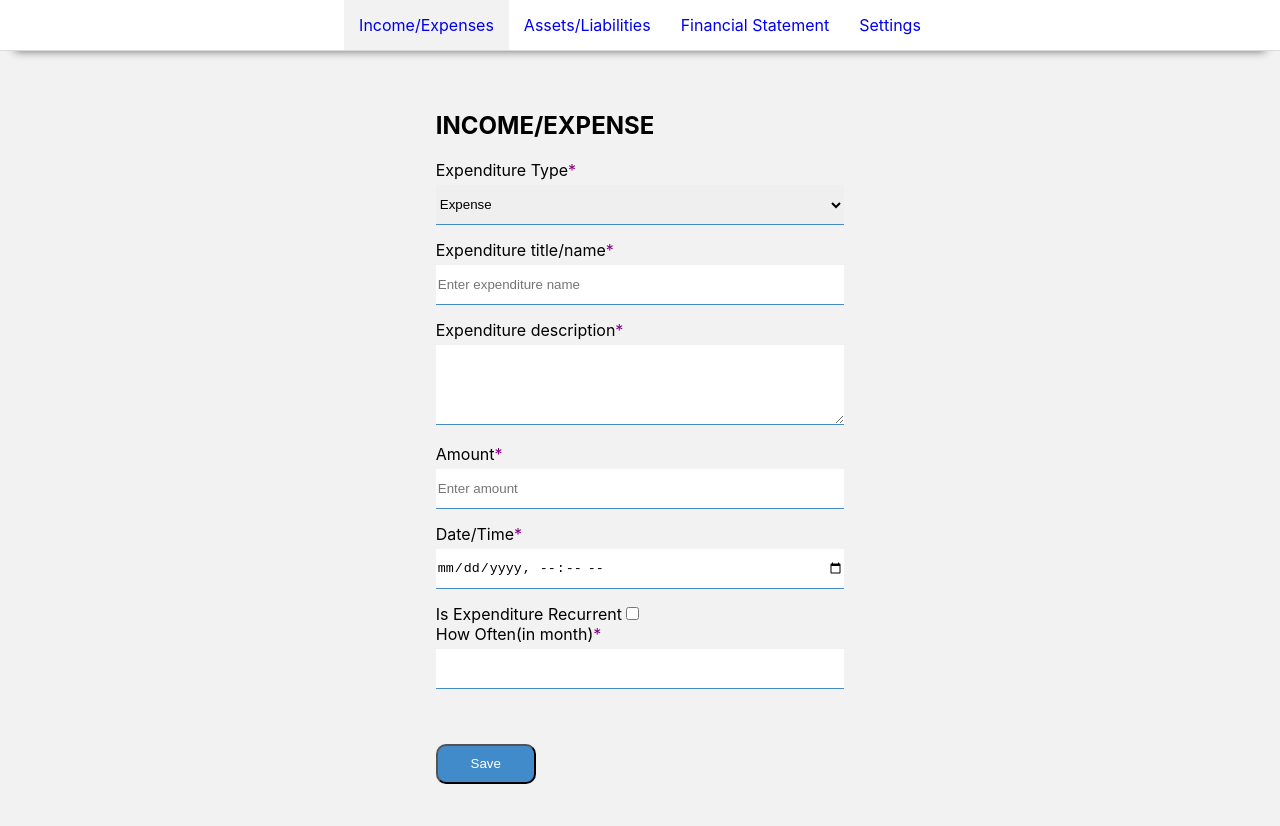
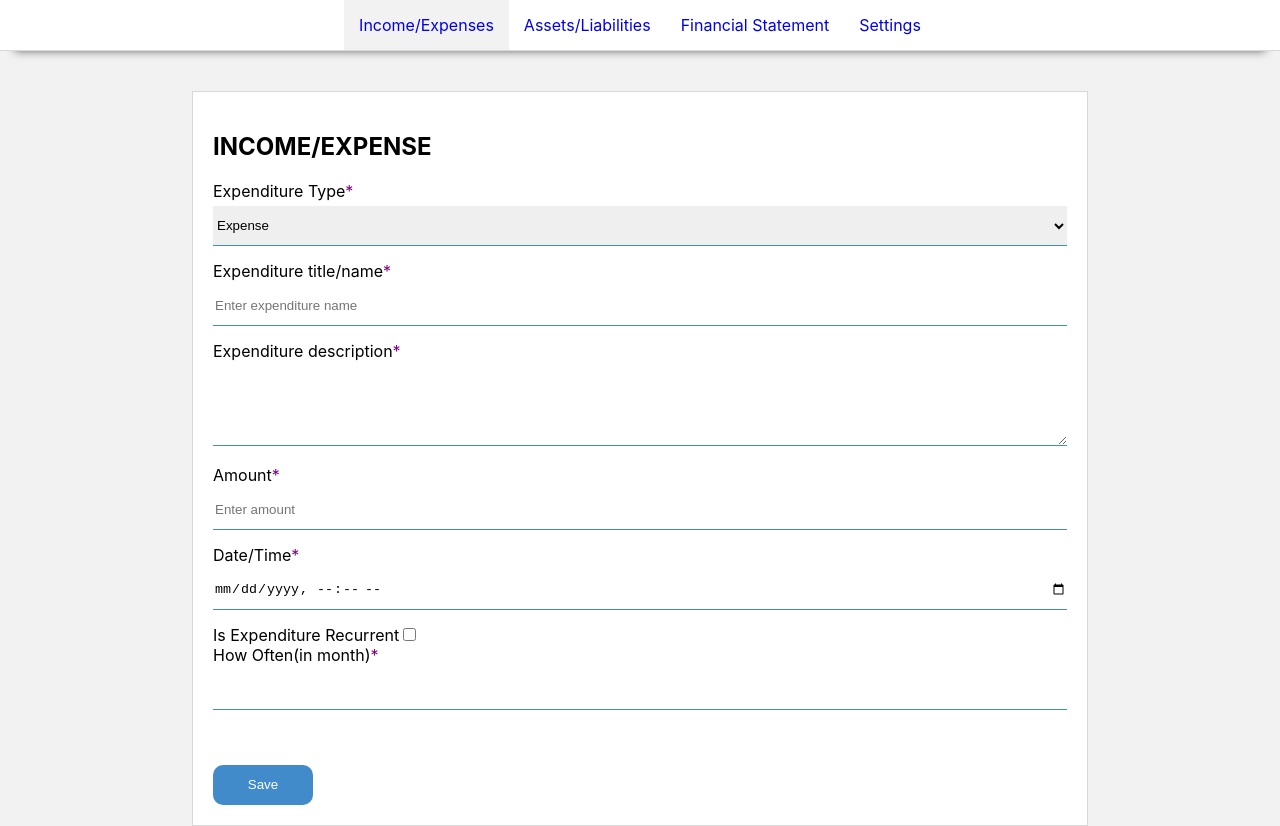
Before and after one commit to CodeLuminary/dockerise-finance-manager, a React (Create React App) app in the folder react_app/: page / in a window 1280 px wide. Before the commit the page ends 800 px from the top, so only its background shows below. Built offline with nearby package versions, Linux system fonts and the light colour scheme.

Commit message:
Button content styling updated

```diff
--- a/react_app/src/css/App.css
+++ b/react_app/src/css/App.css
@@ -12,7 +12,7 @@ body{
   padding-top: 40px;
   width: 100%;
 }
-.content > div{
+.content > div, .content form{
   padding: 20px;
   background-color: #fff;
   border: 1px solid #d9d9d9;
@@ -34,4 +34,5 @@ body{
   border-radius: 10px;
   background-color: #428bca;
   color: #fff;
+  border-width: 0px;
 }
```
